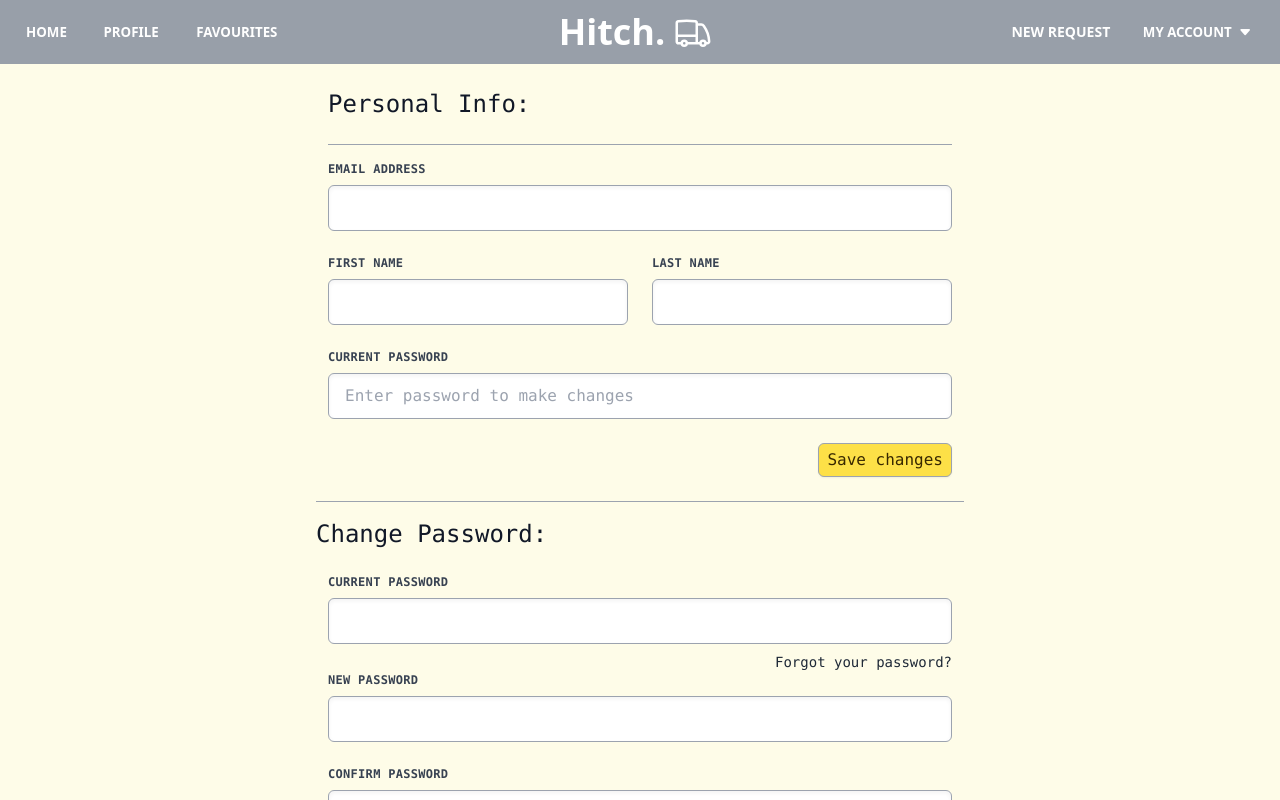
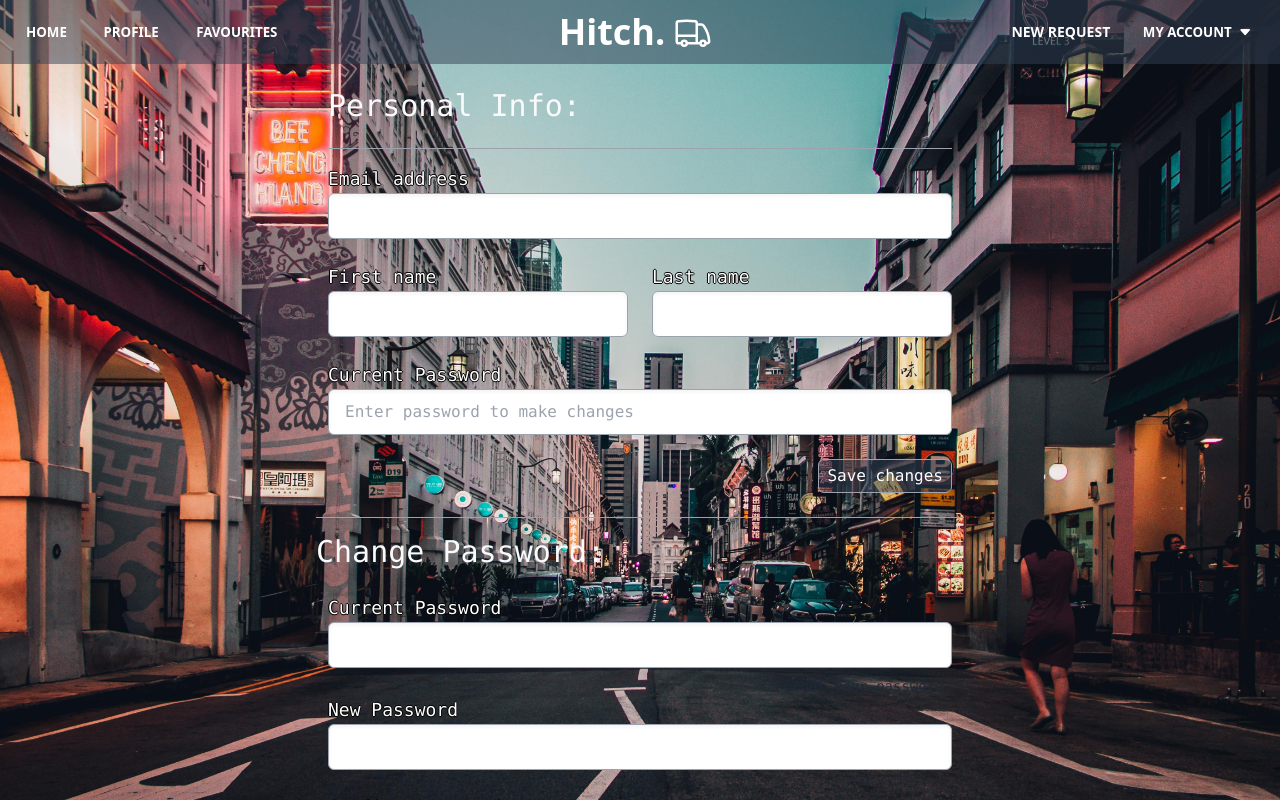
Before and after one commit to luketeosmu/sghitch, a Vue app: page /accountsettings in a window 1280 px wide. Built offline with nearby package versions, Linux system fonts and the light colour scheme; what @fawmi/vue-google-maps would draw is missing.

Commit message:
accSettings

```diff
--- a/src/components/AccSettingsForm.vue
+++ b/src/components/AccSettingsForm.vue
@@ -1,55 +1,55 @@
 <template>
     <div>
-        <div class="font-mono bg-yellow-50">
+        <div class="font-mono">
             <div class="container mx-auto">
                 <div class="inputs w-full max-w-2xl p-6 mx-auto">
-                    <h2 class="text-2xl text-gray-900">Personal Info: </h2>
+                    <h1 class="text-3xl text-slate-50">Personal Info: </h1>
                     <form class="mt-6 border-t border-gray-400 pt-4">
                         <div class='flex flex-wrap -mx-3 mb-6'>
                             <div class="w-full">
                             <div class='w-full md:w-full px-3 mb-6'>
-                                <label class='block uppercase tracking-wide text-gray-700 text-xs font-bold mb-2' for='grid-text-1'>email address </label>
+                                <label style="text-shadow: 0.05em 0 black, 0 0.05em black, -0.05em 0 black, 0 -0.05em black;" class='text-white text-lg mb-2' for='grid-text-1'>Email address </label>
                                 <input class='appearance-none block w-full bg-white text-gray-700 border border-gray-400 shadow-inner rounded-md py-3 px-4 leading-tight focus:outline-none  focus:border-gray-500' id='grid-text-1' type='text' required>
                             </div>
                             <div class="flex items-center justify-between mt-4">
                                 <div class='w-full md:w-1/2 px-3 mb-6'>
-                                    <label class='block uppercase tracking-wide text-gray-700 text-xs font-bold mb-2' >first name</label>
+                                    <label style="text-shadow: 0.05em 0 black, 0 0.05em black, -0.05em 0 black, 0 -0.05em black;" class='text-white text-lg mb-2' >First name</label>
                                     <input class='appearance-none block w-full bg-white text-gray-700 border border-gray-400 shadow-inner rounded-md py-3 px-4 leading-tight focus:outline-none  focus:border-gray-500' type='text'  required>
                                 </div>
                                 <div class='w-full md:w-1/2 px-3 mb-6'>
-                                    <label class='block uppercase tracking-wide text-gray-700 text-xs font-bold mb-2' >last name</label>
+                                    <label style="text-shadow: 0.05em 0 black, 0 0.05em black, -0.05em 0 black, 0 -0.05em black;" class='text-white text-lg mb-2' >Last name</label>
                                     <input class='appearance-none block w-full bg-white text-gray-700 border border-gray-400 shadow-inner rounded-md py-3 px-4 leading-tight focus:outline-none  focus:border-gray-500' type='text'  required>
                                 </div>
                             </div>
 
                             <div class='w-full md:w-full px-3 mb-6'>
-                                <label class='block uppercase tracking-wide text-gray-700 text-xs font-bold mb-2' for='grid-text-1'>Current Password</label>
+                                <label style="text-shadow: 0.05em 0 black, 0 0.05em black, -0.05em 0 black, 0 -0.05em black;" class='text-white text-lg mb-2' for='grid-text-1'>Current Password</label>
                                 <input class='appearance-none block w-full bg-white text-gray-700 border border-gray-400 shadow-inner rounded-md py-3 px-4 leading-tight focus:outline-none  focus:border-gray-500' id='grid-text-1' type='password' placeholder="Enter password to make changes" required>
                             </div>
 
                             <div class="flex justify-end">
-                                    <button class="appearance-none shadow btn-warning bg-yellow-300 px-2 py-1 shadow-sm border border-gray-400 rounded-md mr-3 mb-6" type="submit">Save changes</button>
+                                    <button class="appearance-none btn-ghost bg-slate-700 bg-opacity-50 text-white px-2 py-1 shadow-sm border border-gray-400 rounded-md mr-3 mb-6" type="submit">Save changes</button>
                             </div>
                             </div>
 
                             <div class="personal w-full border-t border-gray-400 pt-4">
-                                <h2 class="text-2xl text-gray-900">Change Password: </h2>
+                                <h1 class="text-3xl text-slate-50">Change Password: </h1>
                                 <div class='w-full md:w-full px-3 mt-6'>
-                                    <label class='block uppercase tracking-wide text-gray-700 text-xs font-bold mb-2'>Current Password</label>
+                                    <label style="text-shadow: 0.05em 0 black, 0 0.05em black, -0.05em 0 black, 0 -0.05em black;" class='text-white text-lg mb-2'>Current Password</label>
                                     <input class='appearance-none block w-full bg-white text-gray-700 border border-gray-400 shadow-inner rounded-md py-3 px-4 leading-tight focus:outline-none  focus:border-gray-500' type='password'  required>
                                     <span @click='' class="flex justify-end text-sm mt-2 hover:text-yellow-500 cursor-pointer">Forgot your password? </span>
                                 </div>
                                 <div class='w-full md:w-full px-3 mb-6'>
-                                    <label class='block uppercase tracking-wide text-gray-700 text-xs font-bold mb-2'>New Password</label>
+                                    <label style="text-shadow: 0.05em 0 black, 0 0.05em black, -0.05em 0 black, 0 -0.05em black;" class='text-white text-lg mb-2'>New Password</label>
                                     <input class='appearance-none block w-full bg-white text-gray-700 border border-gray-400 shadow-inner rounded-md py-3 px-4 leading-tight focus:outline-none  focus:border-gray-500' type='password'  required>
                                 </div>
                                 <div class='w-full md:w-full px-3 mb-6'>
-                                    <label class='block uppercase tracking-wide text-gray-700 text-xs font-bold mb-2'>Confirm Password</label>
+                                    <label style="text-shadow: 0.05em 0 black, 0 0.05em black, -0.05em 0 black, 0 -0.05em black;" class='text-white text-lg mb-2'>Confirm Password</label>
                                     <input class='appearance-none block w-full bg-white text-gray-700 border border-gray-400 shadow-inner rounded-md py-3 px-4 leading-tight focus:outline-none  focus:border-gray-500' type='password'  required>
                                 </div>
 
                                 <div class="flex justify-end">
-                                    <button class="appearance-none shadow btn-warning bg-yellow-300 px-2 py-1 shadow-sm border border-gray-400 rounded-md mr-3" type="submit">Confirm</button>
+                                    <button class="appearance-none btn-ghost bg-slate-700 bg-opacity-50 text-white px-2 py-1 shadow-sm border border-gray-400 rounded-md mr-3" type="submit">Confirm</button>
                                 </div>
                             </div>
                         </div>
--- a/src/views/AccountSettings.vue
+++ b/src/views/AccountSettings.vue
@@ -1,5 +1,5 @@
 <template lang="">
-    <div class="drawer">
+    <div class="drawer bg-no-repeat bg-cover bg-bottom" style="background-image: url('../src/images/settingsBG.jpg')">
          <input id="my-drawer-3" type="checkbox" class="drawer-toggle" />
          <div class="drawer-content flex flex-col">
              <!-- Navbar -->
```
Also changed, not shown: src/images/settingsBG.jpg (added).
